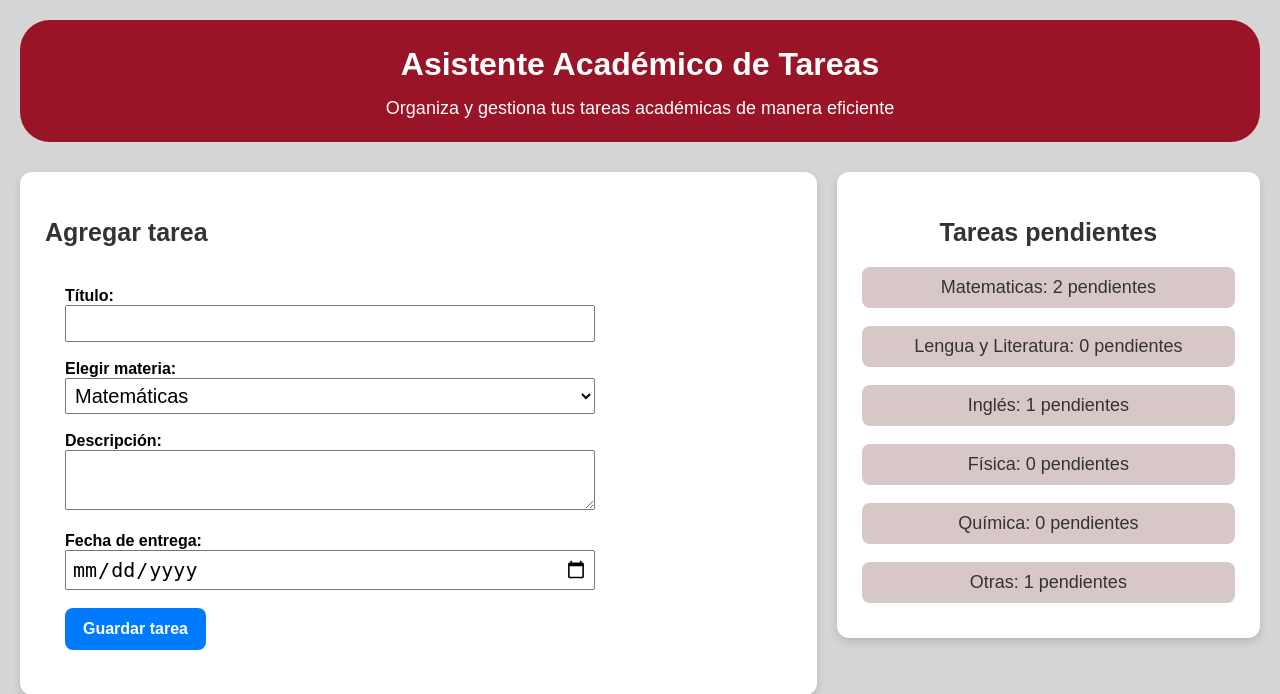
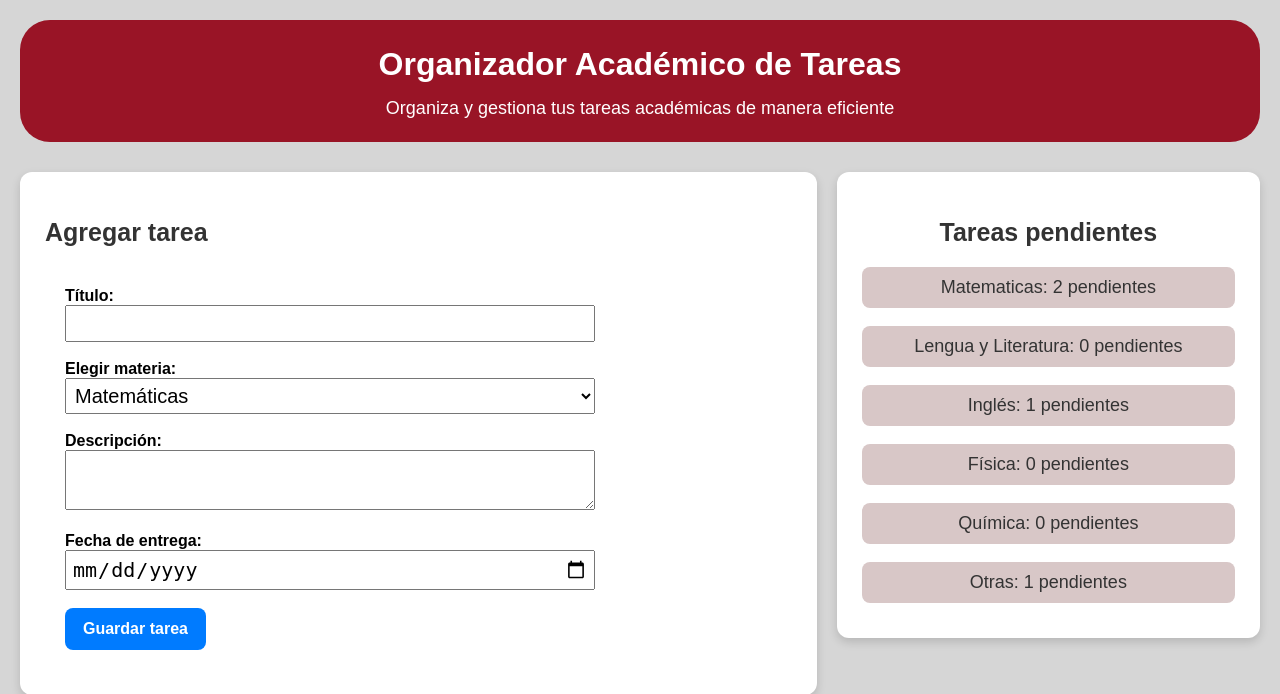
Before and after one commit to SebSk-bit/organizador-academico, a Flask app: page / in a window 1280 px wide. Shown: the top 694 px of the page. Run offline with Flask 3, Linux system fonts and the light colour scheme; data comes from the database, SQL or seed files in the repository.

Commit message:
Nombre principal cambiado

```diff
--- a/templates/index.html
+++ b/templates/index.html
@@ -3,12 +3,12 @@
 <head>
     <meta charset="UTF-8">
     <meta name="viewport" content="width=device-width, initial-scale=1.0">
-    <title>Asistente Academico de tareas</title>
+    <title>Organizador Académico de tareas</title>
     <link rel="stylesheet" href="/static/styles.css">
 </head>
 <body>
 <div class="encabezado">
-    <h1>Asistente Académico de Tareas</h1>
+    <h1>Organizador Académico de Tareas</h1>
     <p>Organiza y gestiona tus tareas académicas de manera eficiente</p>
 </div>
 <div class="panel_principal">
```
